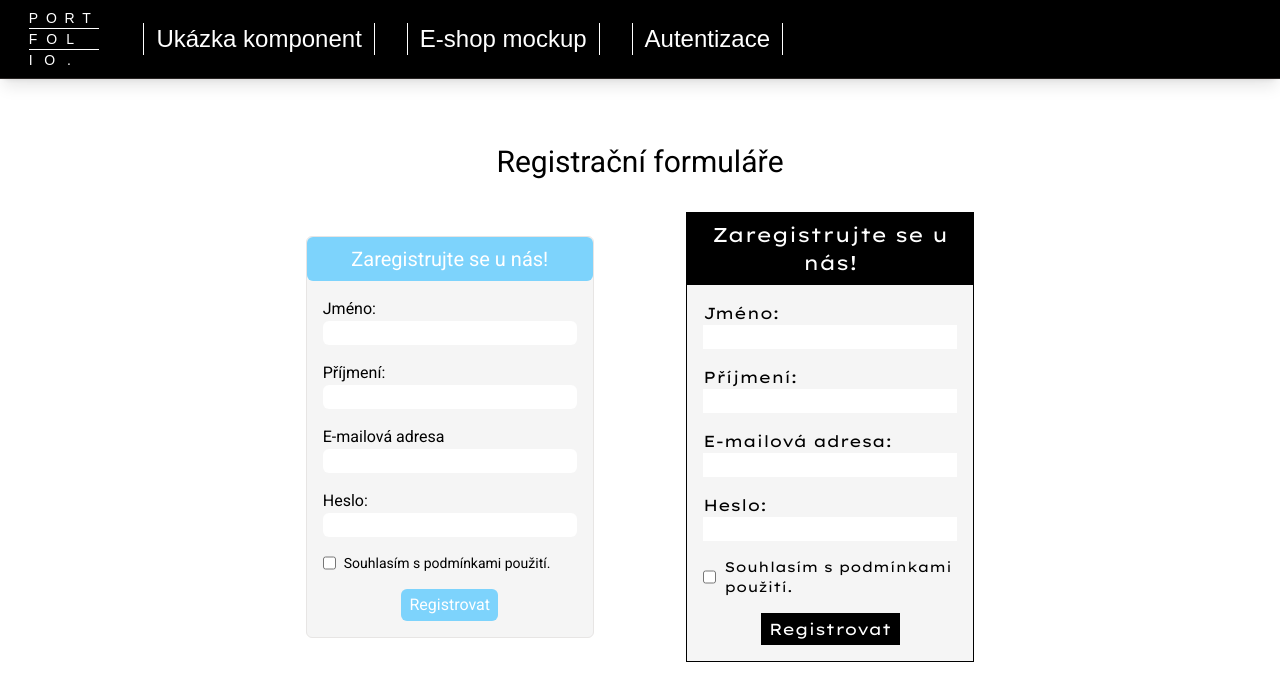
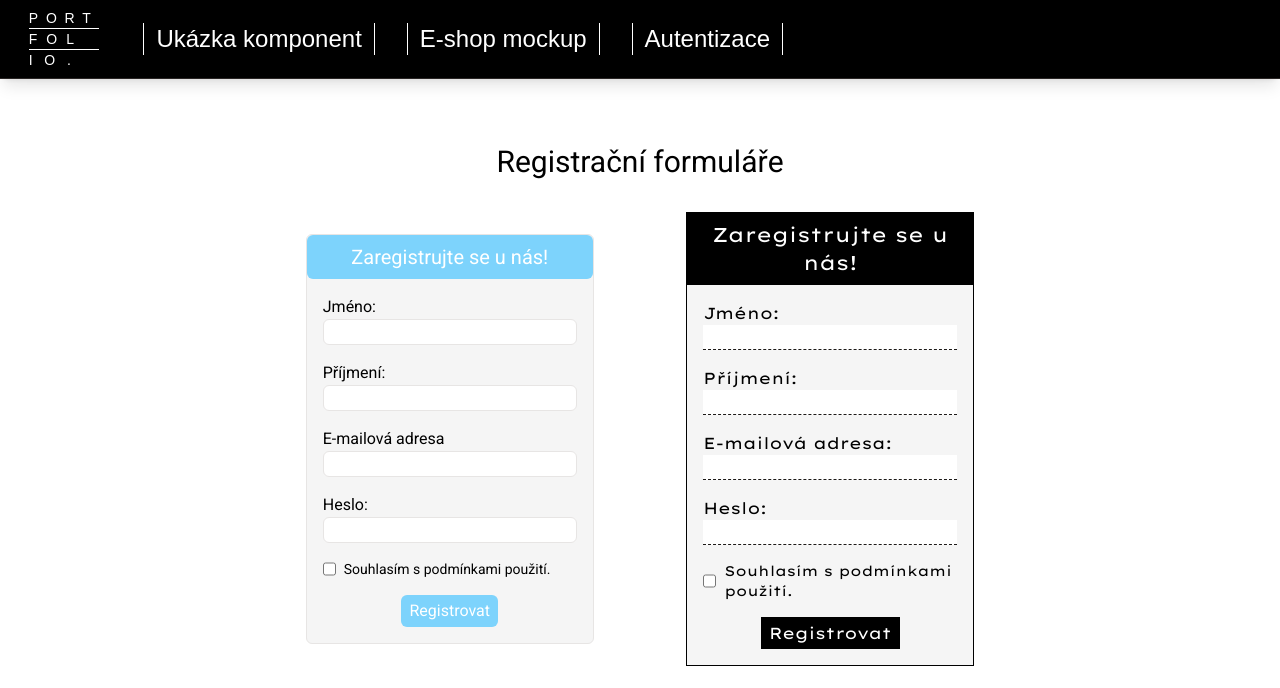
Before and after one commit to znch/portfolio-nextjs, a Next.js app: page /component-showcase in a window 1280 px wide. Shown: the top 688 px of the page. Built offline with nearby package versions, Linux system fonts and the light colour scheme; a web font is replaced by a local one.

Commit message:
layout showcase setup + reg form input visibility

```diff
--- a/src/app/page.tsx
+++ b/src/app/page.tsx
@@ -34,9 +34,9 @@ export default function Home() {
         <KdoCoInfo></KdoCoInfo>
         </div>
 
-        <div>
+        {/* {<div>
         <Timeline></Timeline>
-        </div>
+        </div>} */}
 
         <div className="h-screen">
 
--- a/src/app/ui/forms/formVariants.tsx
+++ b/src/app/ui/forms/formVariants.tsx
@@ -19,18 +19,18 @@ export function RegistrationFormClassic(){
             </div>
             <form action="" className="flex flex-col p-4" method="post">
                 <label htmlFor="firstName1">Jméno:</label>
-                <input size={10} className="px-2 w-full mb-4 rounded-md mx-auto" type="text" id="firstName1" name="firstName1"/>
+                <input size={10} className="px-2 w-full mb-4 rounded-md mx-auto border-stone-200 border" type="text" id="firstName1" name="firstName1"/>
                 <label htmlFor="lastName1">Příjmení:</label>
-                <input size={10} className="px-2 w-full mb-4 rounded-md" type="text" id="lastName1" name="lastName1"/>
+                <input size={10} className="px-2 w-full mb-4 rounded-md border-stone-200 border" type="text" id="lastName1" name="lastName1"/>
                 <label htmlFor="email1">E-mailová adresa</label>
-                <input size={10} className="px-2 w-full mb-4 rounded-md" type="email" id="email1" name="email1"/>
+                <input size={10} className="px-2 w-full mb-4 rounded-md border-stone-200 border" type="email" id="email1" name="email1"/>
                 <label htmlFor="password1">Heslo:</label>
-                <input size={10} className="px-2 w-full mb-4 rounded-md" type="password1" id="password1" name="password1"/>
+                <input size={10} className="px-2 w-full mb-4 rounded-md border-stone-200 border" type="password1" id="password1" name="password1"/>
                 <div className="flex mb-4">
                     <input type="checkbox" id="tos1"/><label htmlFor="tos1" className="pl-2 text-sm">Souhlasím s podmínkami použití.</label>
                 </div>
                 <div className="w-max px-2 rounded-md text-white py-1 bg-sky-300 mx-auto">
-                    <input type="submit" value="Registrovat"/>
+                    <input type="submit" className="hover:cursor-pointer" value="Registrovat"/>
                 </div>
 
 
@@ -53,18 +53,18 @@ export function RegistrationFormModern(){
 
 
                 <label htmlFor="firstName2">Jméno:</label>
-                <input size={10} className="px-2 w-full mb-4" type="text" id="firstName2" name="firstName2"/>
+                <input size={10} className="px-2 w-full mb-4 border-b border-dashed border-stone-900" type="text" id="firstName2" name="firstName2"/>
                 <label htmlFor="lastName2">Příjmení:</label>
-                <input size={10} className="px-2 w-full mb-4" type="text" id="lastName2" name="lastName2"/>
+                <input size={10} className="px-2 w-full mb-4 border-b border-dashed border-stone-900" type="text" id="lastName2" name="lastName2"/>
                 <label htmlFor="email2">E-mailová adresa:</label>
-                <input size={10} className="px-2 w-full mb-4" type="email" id="email2" name="email2"/>
+                <input size={10} className="px-2 w-full mb-4 border-b border-dashed border-stone-900" type="email" id="email2" name="email2"/>
                 <label htmlFor="password2">Heslo:</label>
-                <input size={10} className="px-2 w-full mb-4" type="password" id="password2" name="password2"/>
+                <input size={10} className="px-2 w-full mb-4 border-b border-dashed border-stone-900" type="password" id="password2" name="password2"/>
                 <div className="flex mb-4">
                     <input type="checkbox" id="tos2"/><label htmlFor="tos2" className="pl-2 text-sm">Souhlasím s podmínkami použití.</label>
                 </div>
                 <div className="w-max px-2 text-white py-1 bg-black mx-auto">
-                    <input type="submit" value="Registrovat"/>
+                    <input type="submit" className="hover:cursor-pointer" value="Registrovat"/>
                 </div>
                 </div>
 
```
Also changed, not shown: src/app/layout-showcase/page.tsx (added, +7 -0 lines).
